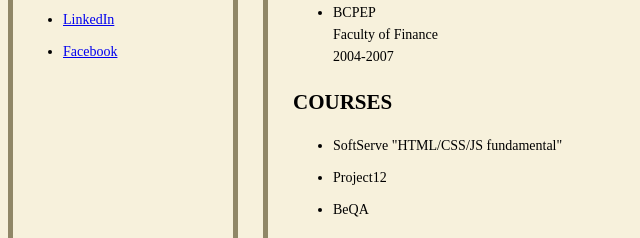
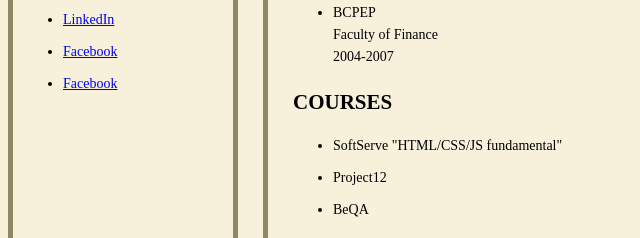
Before and after one commit to KateKuzzz/KuznietsovaKaterynaCV, a plain HTML site: page index.html in a window 1280 px wide. Shown: the part 765-1003 px from the top of the page, 0-640 px from the left. Drawn offline with Linux system fonts and the light colour scheme.

Commit message:
Update index.html

```diff
--- a/index.html
+++ b/index.html
@@ -57,6 +57,10 @@
 
                         <li class="social">
                             <a href="https://www.facebook.com/profile.php?id=100013557551833"> Facebook </a>
+                        </li>
+
+                       <li class="social">
+                            <a href="https://www.instagram.com/p/CQMPkXfHKfY/?igshid=YmMyMTA2M2Y="> Facebook </a>
                         </li>
 
 
```
